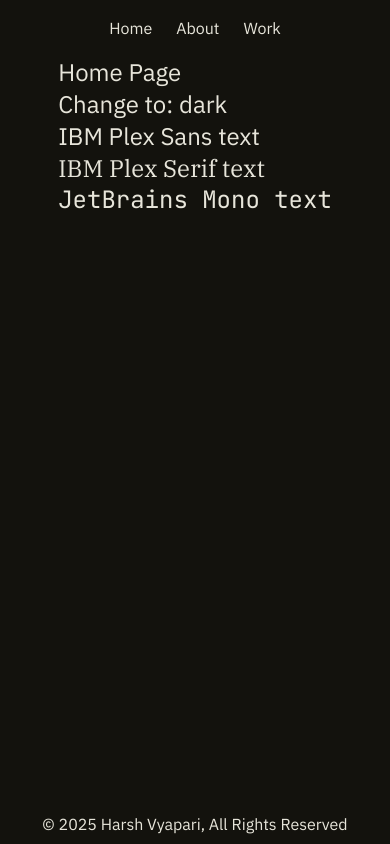
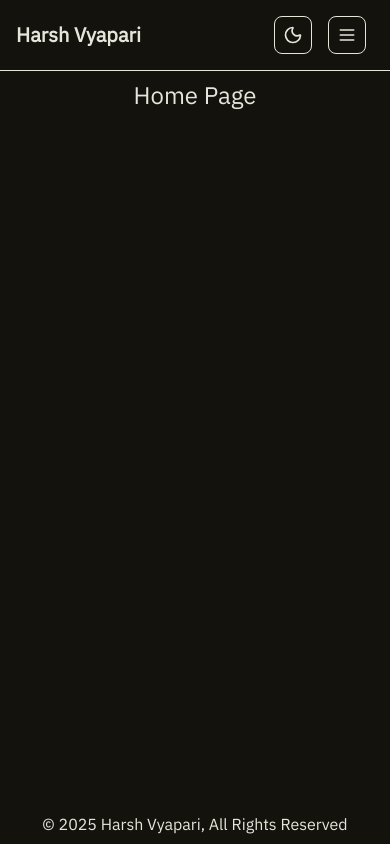
Before and after one commit to harshv5094/my-website, a React (Vite) app: page / in a window 390 px wide. Built offline with nearby package versions, Linux system fonts and the light colour scheme.

Commit message:
chore(header.tsx): improving header view

```diff
--- a/package.json
+++ b/package.json
@@ -13,6 +13,7 @@
     "@fontsource/ibm-plex-sans": "^5.2.6",
     "@fontsource/ibm-plex-serif": "^5.2.6",
     "@fontsource/jetbrains-mono": "^5.2.6",
+    "lucide-react": "^0.541.0",
     "react": "^19.1.1",
     "react-dom": "^19.1.1",
     "react-router": "^7.8.2"
--- a/src/components/Header.tsx
+++ b/src/components/Header.tsx
@@ -1,9 +1,26 @@
+import { useState } from 'react'
 import { Link } from 'react-router'
+import { Menu, X, Sun, Moon } from 'lucide-react'
+import { useTheme } from '../context/themeToggle'
 
 function Header() {
+  const [open, setOpen] = useState(false)
+
+  const { theme, toggleTheme } = useTheme()
+
   return (
-    <header className="px-2 py-4">
-      <nav className="flex justify-center space-x-6">
+    <header className="px-4 py-4 border-b mb-2">
+      <nav className="flex justify-between items-center md:px-20">
+        {/* Left: Name */}
+        <section>
+          <Link to="/" className="text-xl font-bold">
+            Harsh Vyapari
+          </Link>
+        </section>
+
+        {/* Right: Links (desktop) */}
+        <section className="flex items-center">
+          <div className="hidden md:flex space-x-4">
             <Link to="/" className="hover:underline">
               Home
             </Link>
@@ -13,7 +30,59 @@ function Header() {
             <Link to="/work" className="hover:underline">
               Work
             </Link>
+          </div>
+
+          {/* Theme Toggle Button*/}
+          <div>
+            <button
+              onClick={toggleTheme}
+              className="p-2 mx-2 rounded-lg border hover:bg-gray-100 dark:hover:bg-neutral-700"
+            >
+              {theme === 'light' ? (
+                <Sun className="h-5 w-5" />
+              ) : (
+                <Moon className="h-5 w-5" />
+              )}
+            </button>
+          </div>
+
+          {/* Mobile menu button */}
+          <div className="md:hidden">
+            <button
+              onClick={() => setOpen(!open)}
+              className="p-2 mx-2 rounded-lg border hover:bg-gray-100 dark:hover:bg-neutral-700"
+            >
+              {open ? <X className="h-5 w-5" /> : <Menu className="h-5 w-5" />}
+            </button>
+          </div>
+        </section>
       </nav>
+      {/* Mobile dropdown */}
+      {open && (
+        <div className="md:hidden mt-2 flex flex-col space-y-2 border-t pt-2">
+          <Link
+            to="/"
+            className="hover:underline"
+            onClick={() => setOpen(false)}
+          >
+            Home
+          </Link>
+          <Link
+            to="/about"
+            className="hover:underline"
+            onClick={() => setOpen(false)}
+          >
+            About
+          </Link>
+          <Link
+            to="/work"
+            className="hover:underline"
+            onClick={() => setOpen(false)}
+          >
+            Work
+          </Link>
+        </div>
+      )}
     </header>
   )
 }
--- a/src/pages/Home.tsx
+++ b/src/pages/Home.tsx
@@ -1,10 +1,7 @@
 import { useEffect } from 'react'
 import Main from '../components/Main'
-import { useTheme } from '../context/themeToggle'
 
 function Home() {
-  const { theme, toggleTheme } = useTheme()
-
   useEffect(() => {
     document.title = 'Harsh Vyapari - Home'
   }, [])
@@ -13,12 +10,6 @@ function Home() {
     <Main>
       <div className="text-2xl">
         <h1>Home Page</h1>
-        <button onClick={toggleTheme}>
-          <p>Change to: {theme}</p>
-        </button>
-        <p className="font-sans">IBM Plex Sans text</p>
-        <p className="font-serif">IBM Plex Serif text</p>
-        <p className="font-mono">JetBrains Mono text</p>
       </div>
     </Main>
   )
```
Also changed, not shown: 1 other file (tests, documents, lock files or other folders). Lines whose indentation alone changed are shown as unchanged.
